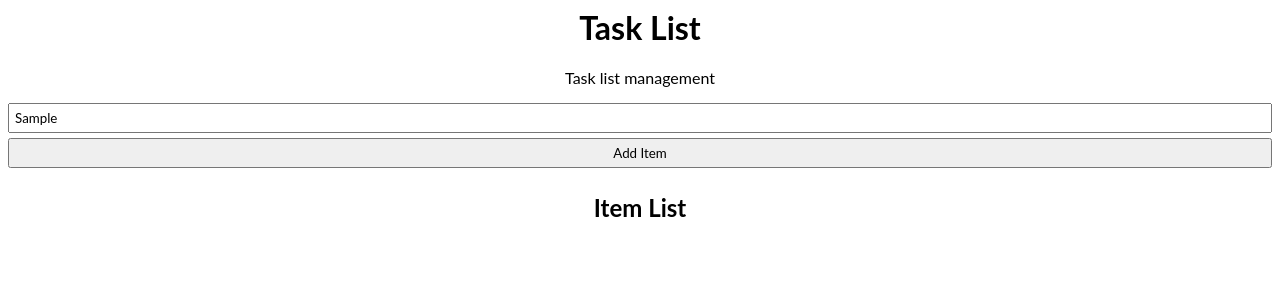
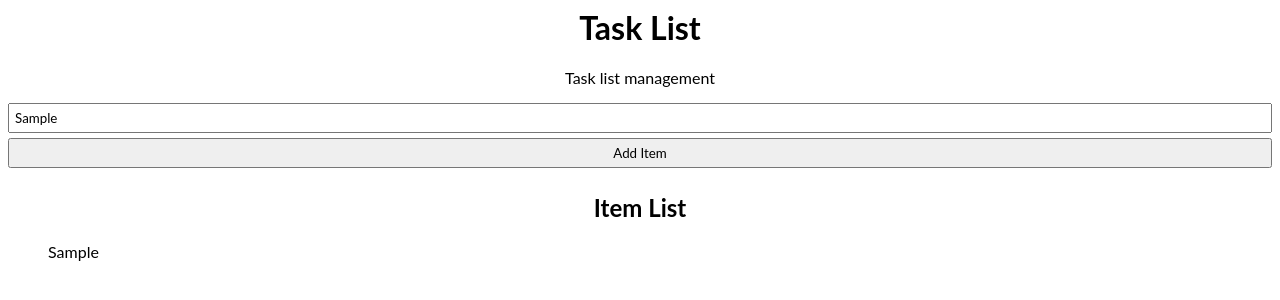
Before and after one commit to codingSlate/reactjs-practice, a React (Create React App) app: page / in a window 1280 px wide. Both pictures are taken after typing "Sample" into the empty fields and a click on the input "Add Item". Shown: the top 300 px of the page. Built offline with nearby package versions, Linux system fonts and the light colour scheme.

Commit message:
4 files modified

```diff
--- a/src/App.js
+++ b/src/App.js
@@ -7,13 +7,13 @@ const taskList = [];
 export default function App() {
   const [task, setTask] = useState(taskList);
   const getItemHandler = (data) => {
-    task.push(data);
+    // task.push(data);
     // console.log(task);
     setTask((prevState) => {
       return [data, ...task];
     });
   };
-  // console.log(task);
+
 
   return (
     <div>
--- a/src/components/ShowItemList.css
+++ b/src/components/ShowItemList.css
@@ -0,0 +1,11 @@
+.center {
+  text-align: center;
+}
+.nostyle {
+  /* list-style: none; */
+  margin: 0;
+  padding: 0;
+}
+li{
+  list-style: none;
+}
--- a/src/components/ShowItemList.js
+++ b/src/components/ShowItemList.js
@@ -1,14 +1,22 @@
 import React from 'react';
+import './ShowItemList.css';
 const ShowItemList = (props) => {
-  // console.log(props.task);
+  console.log(props.task);
+  if (props.task.length === 0) {
+    return <div clssName="center">No data found</div>;
+  }
   return (
-    <div>
-      <ul>
-        {props.task.map((t, index) => {
-          <li key={index}>{t.itemName}</li>;
-        })}
-      </ul>
-    </div>
+    <ul clssName="nostyle">
+      {props.task.map((t) => (
+        <li className="" key={t.id}>
+          {t.itemName}
+        </li>
+      ))}
+      {/* {props.task[0].name} */}
+      {/* {props.task.map((t, index) => {
+        <li key={index}>{t.itemName}</li>;
+      })} */}
+    </ul>
   );
 };
 export default ShowItemList;
--- a/src/style.css
+++ b/src/style.css
@@ -7,6 +7,7 @@ h2,
 h3,
 h4,
 h5,
-h6, p {
+h6,
+p {
   text-align: center;
 }
```
